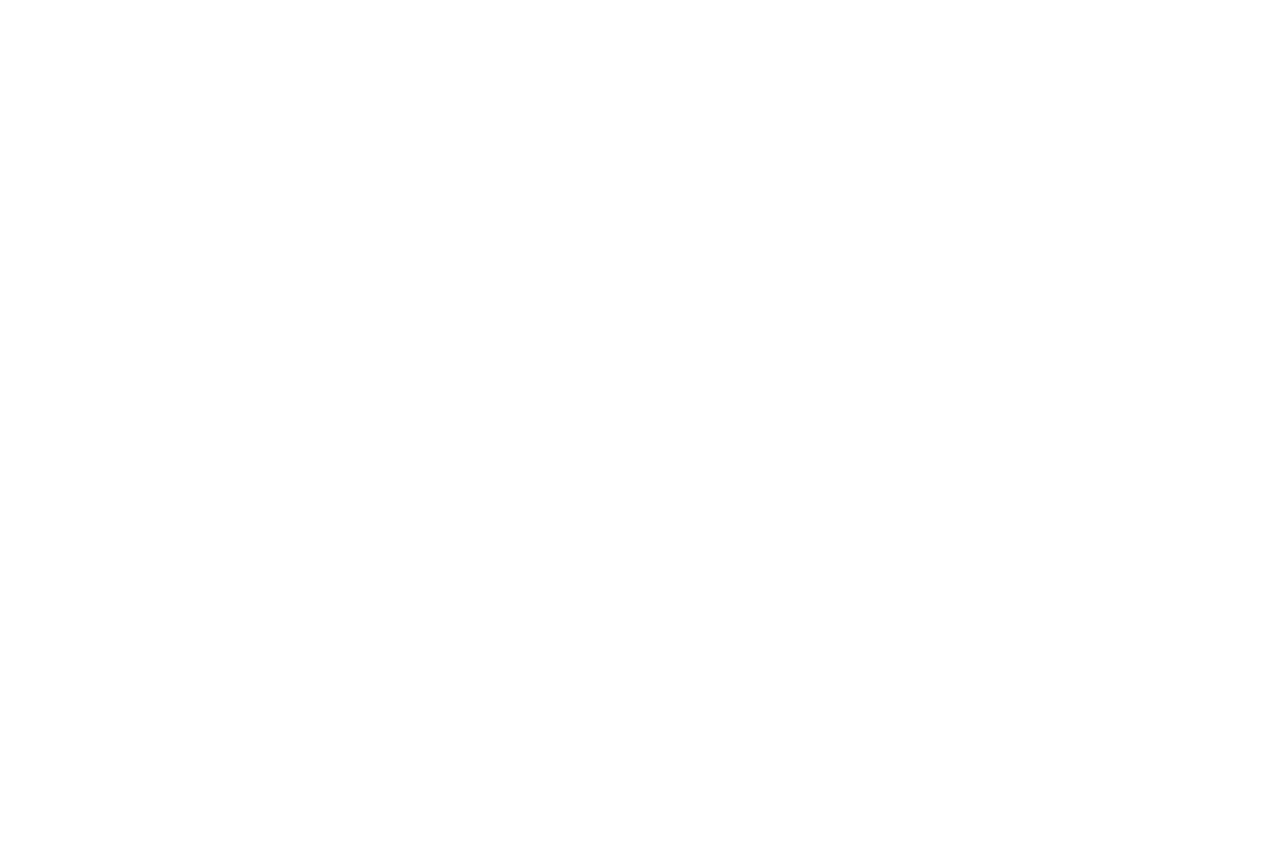
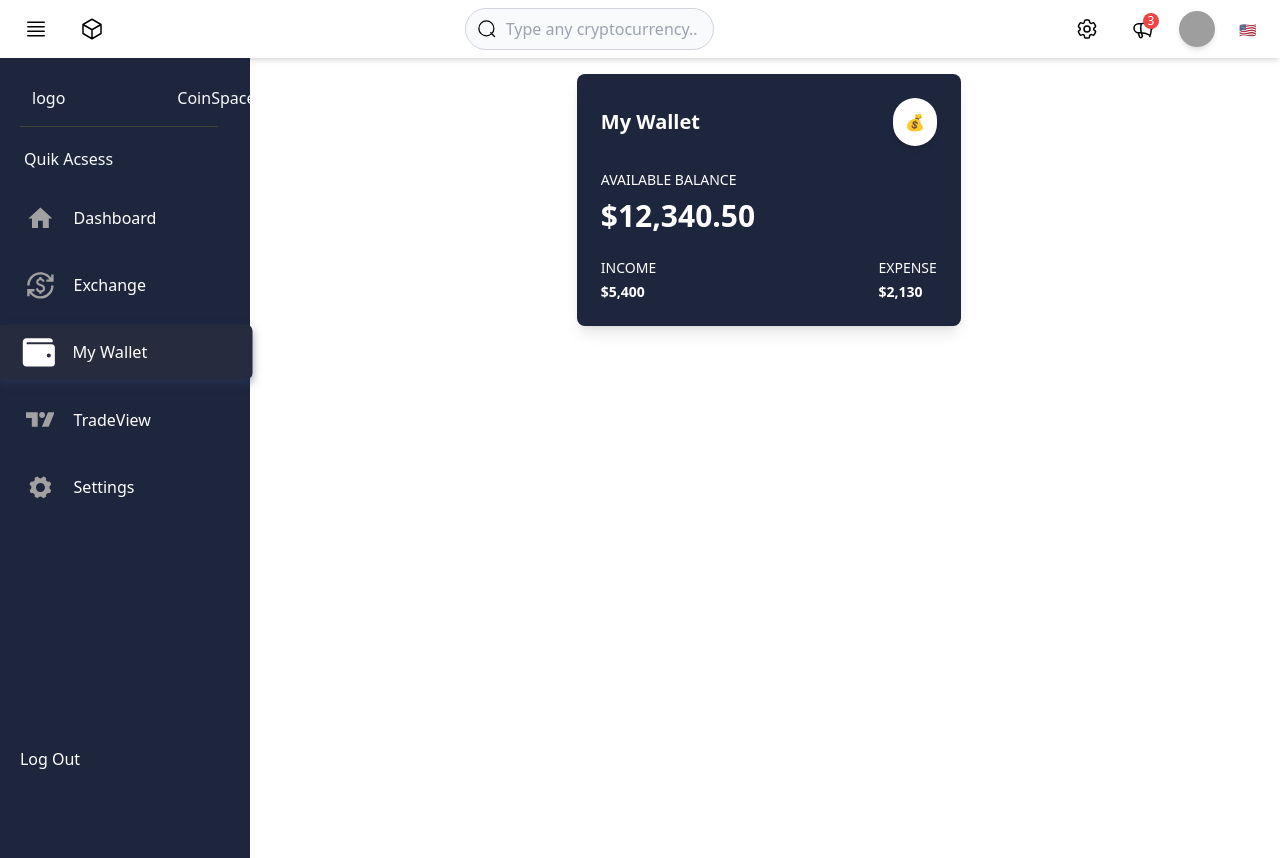
Before and after one commit to moaminrajabi/Coinspace, a React (Vite) app: page /wallet in a window 1280 px wide. Before the commit this address had no page. Before the commit the page ends 800 px from the top, so only its background shows below. Built offline with nearby package versions, Linux system fonts and the light colour scheme; grey boxes are pictures that could not be loaded; a web font is replaced by a local one.

Commit message:
add wallet

```diff
--- a/src/App.jsx
+++ b/src/App.jsx
@@ -3,6 +3,7 @@
 import Overview from "./pages/Overview";
 import BitcoinChart from "./components/Chart";
 import Main from "./components/Main";
+import Wallet from "./components/Wallet";
 
 function App() {
   return (
@@ -10,6 +11,7 @@
       <Route path="/" element={<Overview />}>
         <Route index element={<Main />} />
         <Route path="chart" element={<BitcoinChart />} />
+        <Route path="wallet" element={<Wallet />} />
       </Route>
     </Routes>
   );
--- /dev/null
+++ b/src/components/Wallet.jsx
@@ -0,0 +1,35 @@
+import React from "react";
+
+function Wallet() {
+  return (
+    <div className="max-w-sm mx-auto bg-gradient-to-r bg-customBlue to-indigo-500 text-white rounded-lg shadow-lg p-6">
+    {/* آیکون */}
+    <div className="flex items-center justify-between">
+      <div className="text-xl font-bold">My Wallet</div>
+      <div className="bg-white text-purple-500 p-3 rounded-full shadow-md">
+        💰
+      </div>
+    </div>
+
+    {/* موجودی */}
+    <div className="mt-6">
+      <p className="text-sm uppercase">Available Balance</p>
+      <h2 className="text-3xl font-bold mt-2">$12,340.50</h2>
+    </div>
+
+    {/* جزئیات بیشتر */}
+    <div className="mt-6 flex justify-between text-sm">
+      <div>
+        <p className="uppercase">Income</p>
+        <p className="font-bold mt-1">$5,400</p>
+      </div>
+      <div>
+        <p className="uppercase">Expense</p>
+        <p className="font-bold mt-1">$2,130</p>
+      </div>
+    </div>
+  </div>
+  );
+}
+
+export default Wallet;
```
